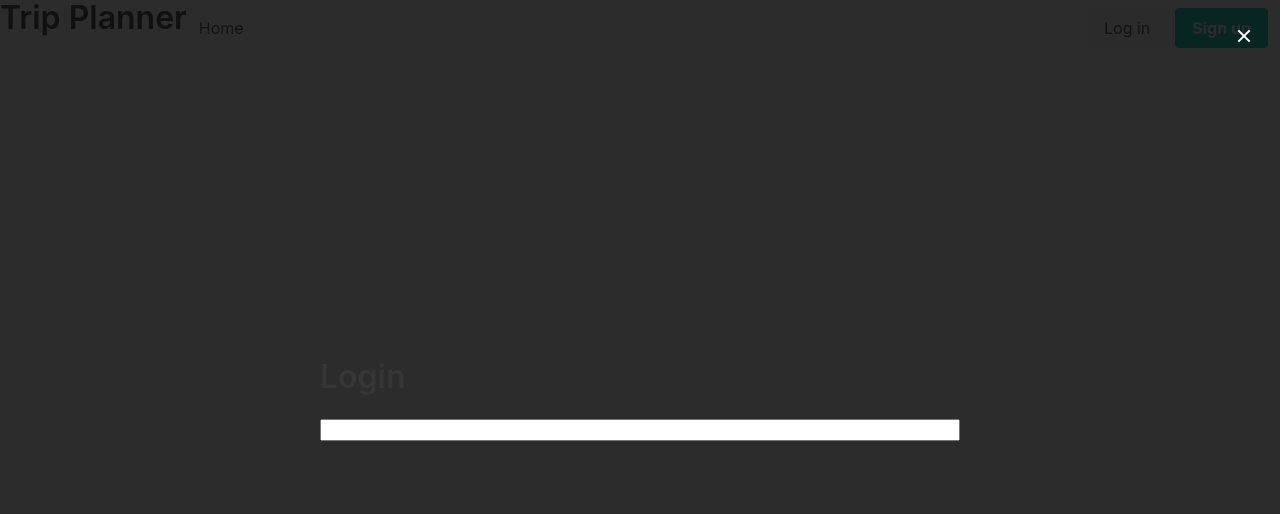
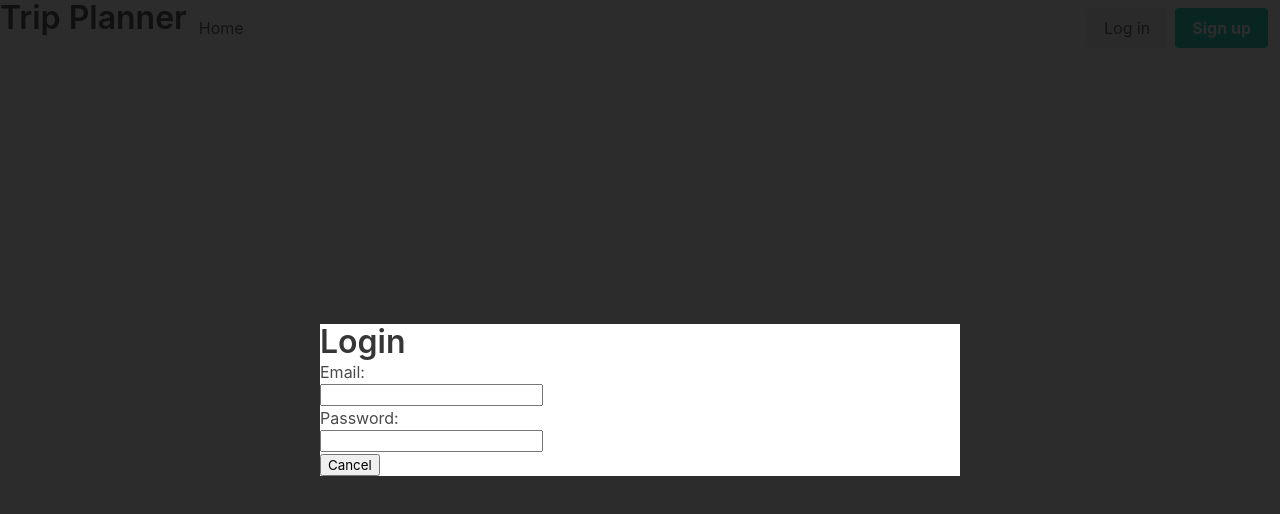
Before and after one commit to hill1635/trip-planner, a React (Create React App) app in the folder client/: page / in a window 1280 px wide. Both pictures are taken after a click on the button "Log in". Shown: the top 514 px of the page. Built offline with nearby package versions, Linux system fonts and the light colour scheme.

Commit message:
Moved useState and useEffect to LoginBox from LoginBtn.  Added close function to close modal.  Changed X button to Cancel button.

```diff
--- a/client/src/components/LoginBox/index.js
+++ b/client/src/components/LoginBox/index.js
@@ -1,21 +1,37 @@
 import React, { useEffect, useState } from "react";
+import "./style.css";
 
 function LoginBox(props) {
-  const [state, setState] = useState();
+  const [state, setState] = useState("modal loginModal");
+
   useEffect(() => {
-    setState(props.state);
+    var login = document.querySelector(".login");
+    login.addEventListener("click", () => {
+      setState("modal loginModal is-active");
+    });
   });
 
-    return (
-        <div className={state}>
-        <div className="modal-background"></div>
-        <div className="modal-card">
+  function close() {
+    setState("modal loginModal");
+  }
+
+  return (
+    <div className={state}>
+      <div className="modal-background"></div>
+      <div className="modal-card loginBox">
+        <div className="modal-header">
           <h1 className="title">Login</h1>
+        </div>
+        <div className="modal-content">
+          <p>Email:</p>
           <input type="text"></input>
+          <p>Password:</p>
+          <input type="text"></input>
+          <button className="cancelBtn" aria-label="close" onClick={close}>Cancel</button>
         </div>
-        <button className="modal-close is-large" aria-label="close"></button>
       </div>
-    );
+    </div>
+  );
 }
 
 export default LoginBox;
--- /dev/null
+++ b/client/src/components/LoginBox/style.css
@@ -0,0 +1,7 @@
+.loginBox {
+  background-color: white;
+}
+
+input {
+    display: block;
+}
--- a/client/src/components/LoginBtn/index.js
+++ b/client/src/components/LoginBtn/index.js
@@ -2,18 +2,10 @@ import React, { useEffect, useState } from "react";
 import LoginBox from "../LoginBox";
 
 function LoginBtn() {
-  const [state, setState] = useState("modal loginModal");
-  useEffect(() => {
-    var login = document.querySelector(".login");
-    login.addEventListener("click", () => {
-      setState("modal loginModal is-active");
-    });
-  });
-
   return (
     <div>
       <button className="button is-light login">Log in</button>
-      <LoginBox state={state}/>
+      <LoginBox/>
     </div>
   );
 }
```
